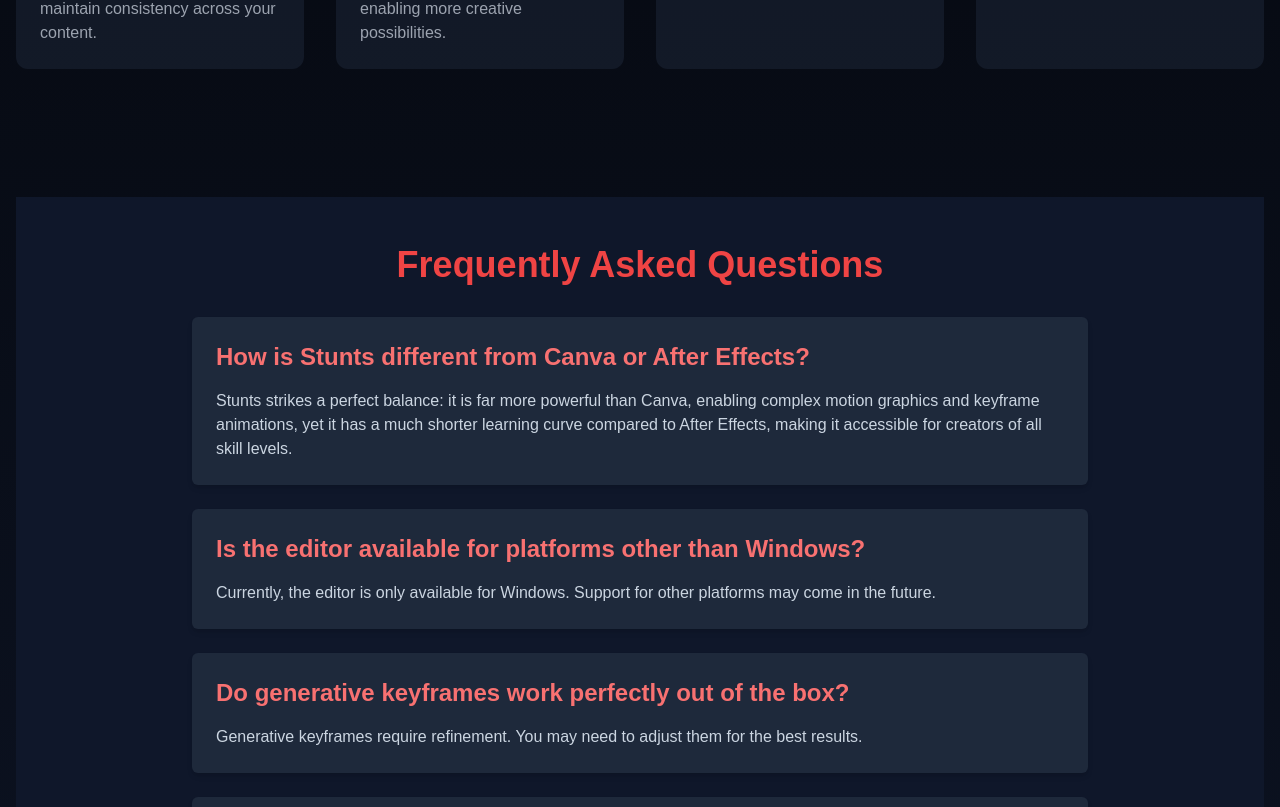
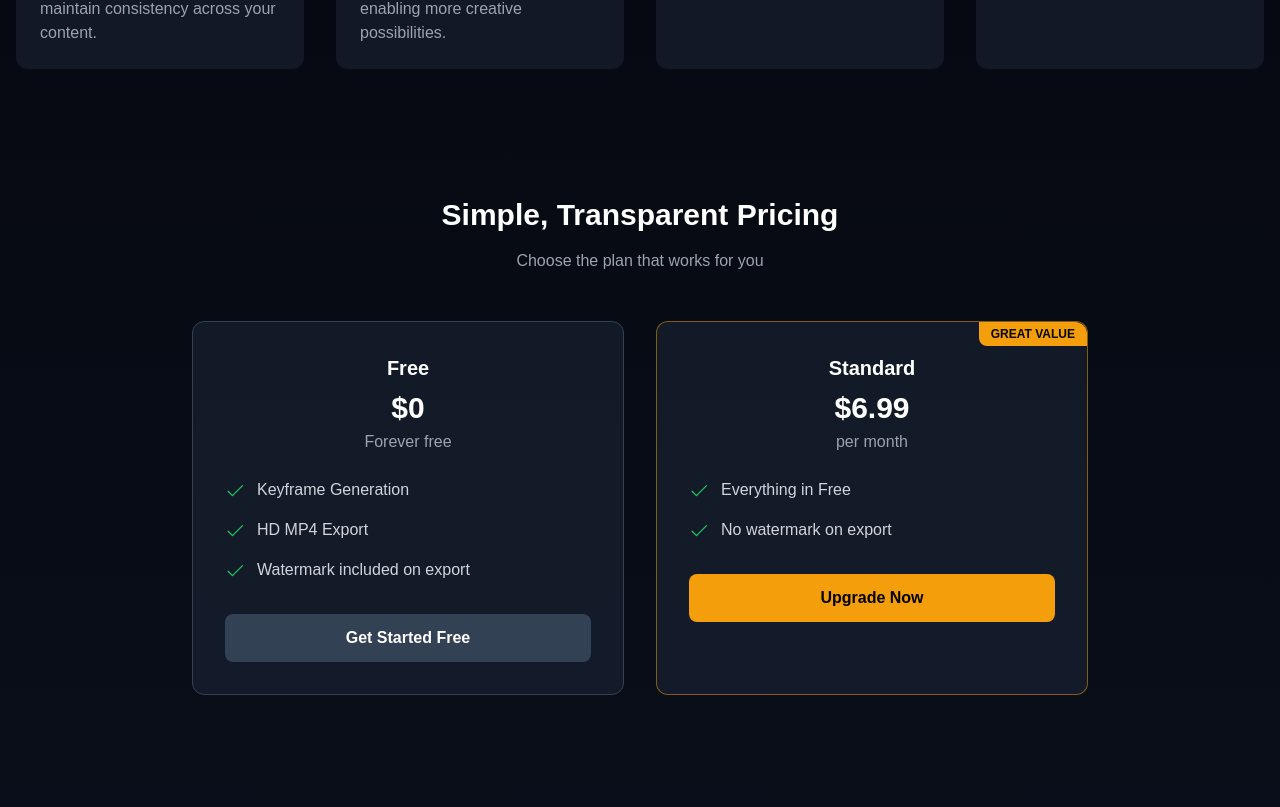
Before and after one commit to alexthegoodman/common-cloud, a Next.js app: page /stunts in a window 1280 px wide. Shown: the part 1553-2360 px from the top of the page. Built offline with nearby package versions, Linux system fonts and the light colour scheme.

Commit message:
custom pricing table

```diff
--- a/app/stunts/page.tsx
+++ b/app/stunts/page.tsx
@@ -164,9 +164,9 @@
       <ComingSoonSection />
 
       {/** Pricing Table */}
-      {/* <section className="container mx-auto px-4 py-16">
+      <section className="container mx-auto px-4 py-16">
         <PricingTable />
-      </section> */}
+      </section>
 
       {/** Frequently Asked Questions */}
       <section className="container mx-auto px-4 py-16">
--- a/components/FAQ.tsx
+++ b/components/FAQ.tsx
@@ -5,7 +5,7 @@
     {
       question: "How is Stunts different from Canva or After Effects?",
       answer:
-        "Stunts strikes a perfect balance: it is far more powerful than Canva, enabling complex motion graphics and keyframe animations, yet it has a much shorter learning curve compared to After Effects, making it accessible for creators of all skill levels.",
+        "Stunts strikes a perfect balance: it is far more powerful than Canva, enabling complex keyframe-based animations, yet it has a much shorter learning curve compared to After Effects, making it accessible for creators of all skill levels.",
     },
     {
       question: "Is the editor available for platforms other than Windows?",
--- a/components/Footer.tsx
+++ b/components/Footer.tsx
@@ -5,7 +5,7 @@
 export default function Footer() {
   return (
     <section className="container mx-auto px-4 py-16">
-      <div>
+      <div className="flex flex-row justify-between">
         <ul className="flex flex-row gap-5">
           <li>
             <Link href="/privacy-policy/">Privacy Policy</Link>
@@ -20,6 +20,7 @@
             <Link href="/account-deletion/">Account Deletion</Link>
           </li>
         </ul>
+        <span>&copy; {new Date().getFullYear()} Common</span>
       </div>
     </section>
   );
--- a/components/PricingTable.tsx
+++ b/components/PricingTable.tsx
@@ -1,29 +1,117 @@
+import { Check } from "@phosphor-icons/react";
 import React, { useEffect } from "react";
 
-const StripePricingTable = ({ referenceId = null }) => {
-  useEffect(() => {
-    const script = document.createElement("script");
-    script.src = "https://js.stripe.com/v3/pricing-table.js";
-    script.async = true;
-    document.body.appendChild(script);
+const PricingTable = () => {
+  return (
+    <section className="container mx-auto px-4">
+      <h2 className="text-3xl font-bold text-white text-center mb-4">
+        Simple, Transparent Pricing
+      </h2>
+      <p className="text-gray-400 text-center mb-12">
+        Choose the plan that works for you
+      </p>
 
-    return () => {
-      document.body.removeChild(script);
-    };
-  }, []);
+      <div className="grid md:grid-cols-2 gap-8 max-w-4xl mx-auto">
+        {/* Free Plan */}
+        <div className="bg-slate-800/50 rounded-xl p-8 border border-slate-700">
+          <div className="text-center mb-6">
+            <h3 className="text-xl font-semibold text-white mb-2">Free</h3>
+            <div className="text-3xl font-bold text-white mb-1">$0</div>
+            <div className="text-gray-400">Forever free</div>
+          </div>
 
-  return React.createElement("stripe-pricing-table", {
-    "pricing-table-id": process.env.NEXT_PUBLIC_STRIPE_PRICING_TABLE_ID,
-    "publishable-key": process.env.NEXT_PUBLIC_STRIPE_PUBLISHABLE_KEY,
-    // TODO: client-reference-id
-    "client-reference-id": referenceId,
-  });
+          <div className="space-y-4">
+            <div className="flex items-center">
+              <Check className="h-5 w-5 text-green-500 mr-3 flex-shrink-0" />
+              <span className="text-gray-300">Keyframe Generation</span>
+            </div>
+            <div className="flex items-center">
+              <Check className="h-5 w-5 text-green-500 mr-3 flex-shrink-0" />
+              <span className="text-gray-300">HD MP4 Export</span>
+            </div>
+            <div className="flex items-center">
+              <Check className="h-5 w-5 text-green-500 mr-3 flex-shrink-0" />
+              <span className="text-gray-300">
+                Watermark included on export
+              </span>
+            </div>
+            {/* <div className="flex items-center">
+              <Check className="h-5 w-5 text-green-500 mr-3 flex-shrink-0" />
+              <span className="text-gray-300">Basic templates</span>
+            </div>
+            <div className="flex items-center">
+              <Check className="h-5 w-5 text-green-500 mr-3 flex-shrink-0" />
+              <span className="text-gray-300">Up to 3 projects</span>
+            </div>
+            <div className="flex items-center">
+              <Check className="h-5 w-5 text-green-500 mr-3 flex-shrink-0" />
+              <span className="text-gray-300">Core editing features</span>
+            </div>
+            <div className="flex items-center">
+              <Check className="h-5 w-5 text-green-500 mr-3 flex-shrink-0" />
+              <span className="text-gray-300">720p export quality</span>
+            </div> */}
+          </div>
+
+          <button className="mt-8 w-full bg-slate-700 hover:bg-slate-600 text-white font-semibold py-3 px-4 rounded-lg transition-colors">
+            Get Started Free
+          </button>
+        </div>
+
+        {/* Standard Plan */}
+        <div className="bg-slate-800/50 rounded-xl p-8 border border-amber-500/50 relative">
+          <div className="absolute top-0 right-0 bg-amber-500 text-black text-xs font-semibold px-3 py-1 rounded-bl-lg rounded-tr-xl">
+            GREAT VALUE
+          </div>
+
+          <div className="text-center mb-6">
+            <h3 className="text-xl font-semibold text-white mb-2">Standard</h3>
+            <div className="text-3xl font-bold text-white mb-1">$6.99</div>
+            <div className="text-gray-400">per month</div>
+          </div>
+
+          <div className="space-y-4">
+            <div className="flex items-center">
+              <Check className="h-5 w-5 text-green-500 mr-3 flex-shrink-0" />
+              <span className="text-gray-300">Everything in Free</span>
+            </div>
+            <div className="flex items-center">
+              <Check className="h-5 w-5 text-green-500 mr-3 flex-shrink-0" />
+              <span className="text-gray-300">No watermark on export</span>
+            </div>
+            {/* <div className="flex items-center">
+              <Check className="h-5 w-5 text-green-500 mr-3 flex-shrink-0" />
+              <span className="text-gray-300">Everything in Free</span>
+            </div>
+            <div className="flex items-center">
+              <Check className="h-5 w-5 text-green-500 mr-3 flex-shrink-0" />
+              <span className="text-gray-300">Unlimited projects</span>
+            </div>
+            <div className="flex items-center">
+              <Check className="h-5 w-5 text-green-500 mr-3 flex-shrink-0" />
+              <span className="text-gray-300">Advanced editing tools</span>
+            </div>
+            <div className="flex items-center">
+              <Check className="h-5 w-5 text-green-500 mr-3 flex-shrink-0" />
+              <span className="text-gray-300">4K export quality</span>
+            </div>
+            <div className="flex items-center">
+              <Check className="h-5 w-5 text-green-500 mr-3 flex-shrink-0" />
+              <span className="text-gray-300">Priority support</span>
+            </div>
+            <div className="flex items-center">
+              <Check className="h-5 w-5 text-green-500 mr-3 flex-shrink-0" />
+              <span className="text-gray-300">Custom templates</span>
+            </div> */}
+          </div>
+
+          <button className="mt-8 w-full bg-amber-500 hover:bg-amber-400 text-black font-semibold py-3 px-4 rounded-lg transition-colors">
+            Upgrade Now
+          </button>
+        </div>
+      </div>
+    </section>
+  );
 };
 
-export default function PricingTable({ referenceId = null }) {
-  return (
-    <section>
-      <StripePricingTable referenceId={referenceId} />
-    </section>
-  );
-}
+export default PricingTable;
```
